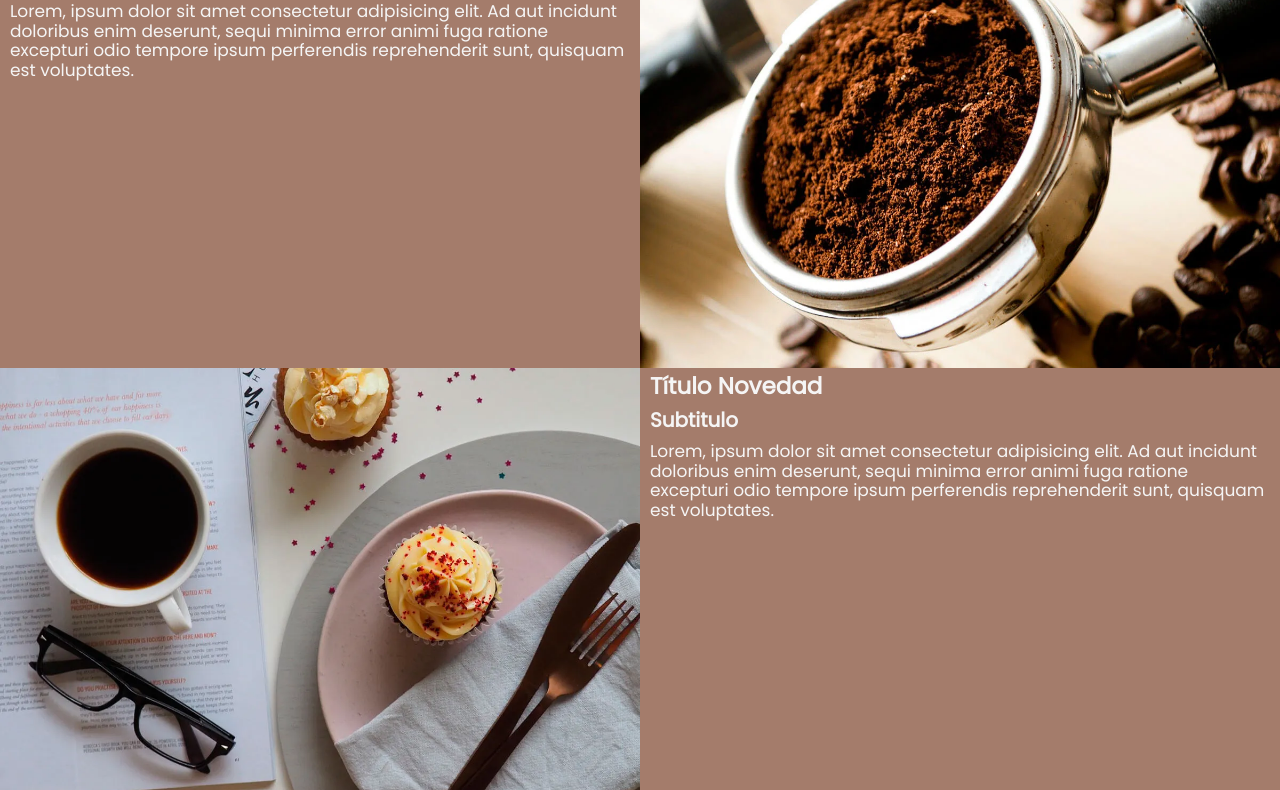
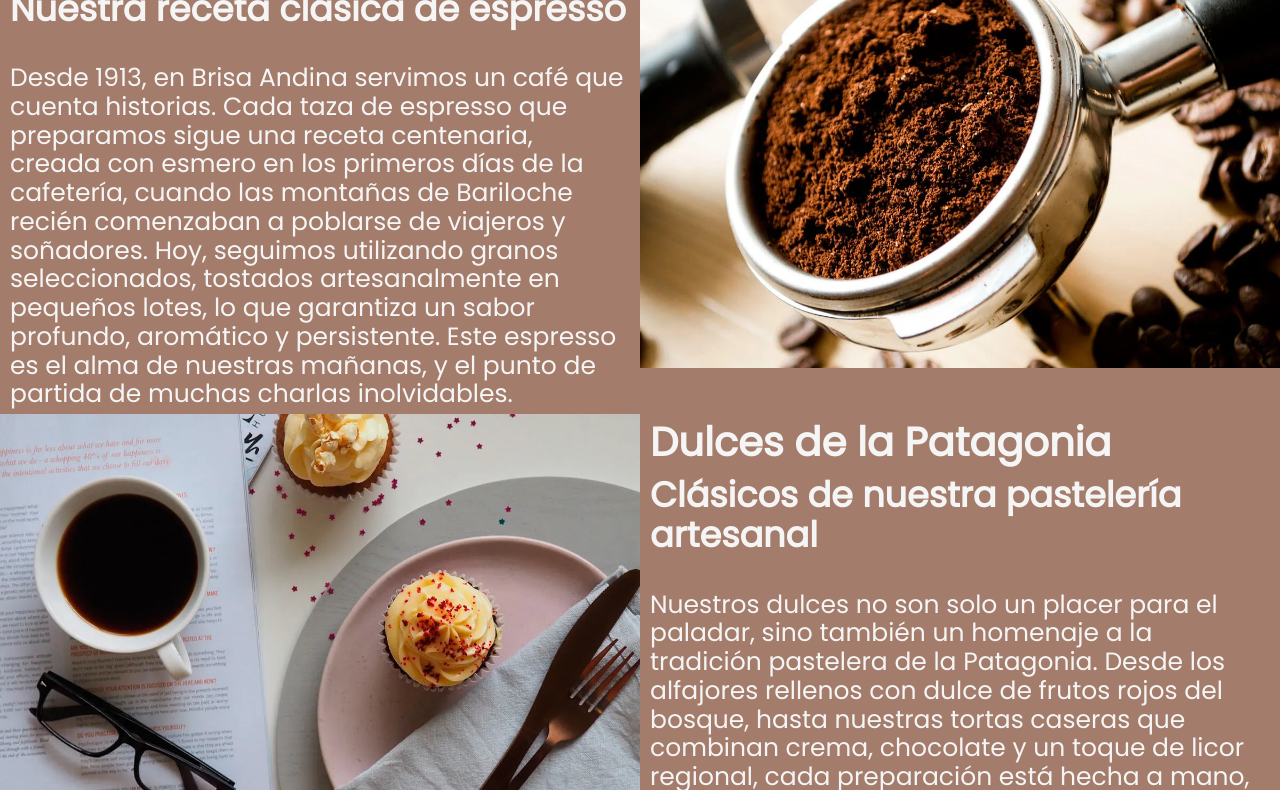
Before and after one commit to JesusChaconS/Cafeteria-AW1, a plain HTML site: page index.html in a window 1280 px wide. Shown: the part 727-1517 px from the top of the page. Drawn offline with Linux system fonts and the light colour scheme.

Commit message:
Agregue los textos

```diff
--- a/index.html
+++ b/index.html
@@ -36,12 +36,14 @@
 
         <section class="seccionPrincipal">
             <article class="seccionPrincipal__articulo">
-                <h2 class="seccionPrincipal__articulo--titulo">Título Novedad</h2>
-                <h3 class="seccionPrincipal__articulo--subtitulo">Subtitulo</h3>
-                <p class="seccionPrincipal__articulo--parrafo">Lorem, ipsum dolor sit amet consectetur adipisicing elit.
-                    Ad aut incidunt doloribus enim deserunt, sequi minima error animi
-                    fuga ratione excepturi odio tempore ipsum perferendis reprehenderit sunt,
-                    quisquam est voluptates.
+                <h2 class="seccionPrincipal__articulo--titulo">Sabores con historia</h2>
+                <h3 class="seccionPrincipal__articulo--subtitulo">Nuestra receta clásica de espresso</h3>
+                <p class="seccionPrincipal__articulo--parrafo">Desde 1913, en Brisa Andina servimos un café que cuenta
+                    historias. Cada taza de espresso que preparamos sigue una receta centenaria, creada con esmero en
+                    los primeros días de la cafetería, cuando las montañas de Bariloche recién comenzaban a poblarse de
+                    viajeros y soñadores. Hoy, seguimos utilizando granos seleccionados, tostados artesanalmente en
+                    pequeños lotes, lo que garantiza un sabor profundo, aromático y persistente. Este espresso es el
+                    alma de nuestras mañanas, y el punto de partida de muchas charlas inolvidables.
                 </p>
             </article>
             <img class="seccionPrincipal__articulo--imagen" src="recursos/imagenes/blog1.webp"
@@ -49,12 +51,14 @@
             <img src="recursos/imagenes/blog2.webp" alt="imagen promocional Café molido y granos de cafe">
 
             <article class="seccionPrincipal__articulo">
-                <h2 class="seccionPrincipal__articulo--titulo">Título Novedad</h2>
-                <h3 class="seccionPrincipal__articulo--subtitulo">Subtitulo</h3>
-                <p class="seccionPrincipal__articulo--parrafo">Lorem, ipsum dolor sit amet consectetur adipisicing elit.
-                    Ad aut incidunt doloribus enim deserunt, sequi minima error animi
-                    fuga ratione excepturi odio tempore ipsum perferendis reprehenderit sunt,
-                    quisquam est voluptates.
+                <h2 class="seccionPrincipal__articulo--titulo">Dulces de la Patagonia</h2>
+                <h3 class="seccionPrincipal__articulo--subtitulo">Clásicos de nuestra pastelería artesanal</h3>
+                <p class="seccionPrincipal__articulo--parrafo">Nuestros dulces no son solo un placer para el paladar,
+                    sino también un homenaje a la tradición pastelera de la Patagonia. Desde los alfajores rellenos con
+                    dulce de frutos rojos del bosque, hasta nuestras tortas caseras que combinan crema, chocolate y un
+                    toque de licor regional, cada preparación está hecha a mano, como se hacía hace más de un siglo. En
+                    Brisa Andina, creemos que la repostería es una forma de arte que conecta generaciones, y cada
+                    porción lleva consigo el sabor de Bariloche y el calor de un hogar.
                 </p>
             </article>
         </section>
--- a/recursos/css/index.css
+++ b/recursos/css/index.css
@@ -73,7 +73,8 @@
 }
 
 .seccionPrincipal__articulo--subtitulo {
-    padding-bottom: 1rem;
+    padding-bottom: 2rem;
+
 }
 
 .seccionPrincipal__articulo--imagen {
@@ -96,4 +97,19 @@
     .seccionPrincipal__articulo--parrafo {
         padding: .5rem 1rem;
     }
+    .seccionPrincipal__articulo--subtitulo{
+        padding-bottom: 3rem
+    }
+
+    h2 {
+        font-size: 4rem;
+    }
+
+    h3 {
+        font-size: 3.5rem;
+    }
+
+    p {
+        font-size: 2.5rem;
+    }
 }
--- a/recursos/css/nosotros.css
+++ b/recursos/css/nosotros.css
@@ -236,5 +236,9 @@
         font-size: 2.2rem;
         padding: 1rem;
         line-height: 3rem;
+        text-align: center;
+        font-size: 2.5rem;
+
     }
+
 }
```
Also changed, not shown: nosotros.html (+14 -14 lines).
